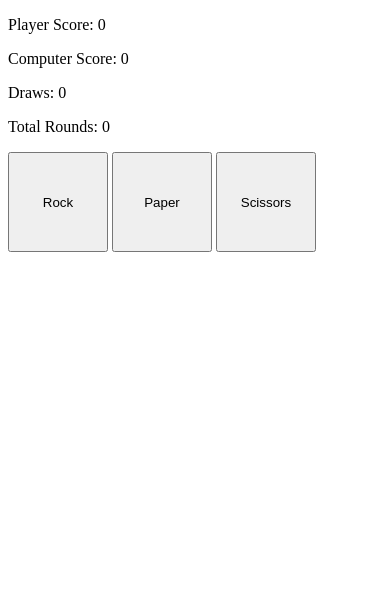
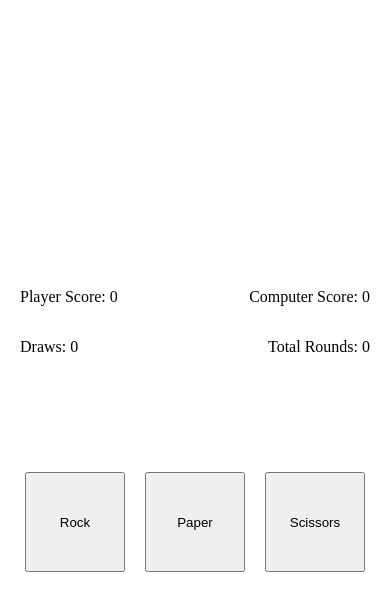
Before and after one commit to Miguel-maps/rock-paper-scissors, a plain HTML site: page index.html in a window 390 px wide. Drawn offline with Linux system fonts and the light colour scheme.

Commit message:
Make a responsive GUI

```diff
--- a/index.html
+++ b/index.html
@@ -11,10 +11,14 @@
 </head>
 <body>
     <div id ="score">
-        <p id="playerScore">Player Score: 0</p>
-        <p id="computerScore">Computer Score: 0</p>
-        <p id="draws">Draws: 0</p>
-        <p id="totalRounds">Total Rounds: 0</p>
+        <div class="playerComputerScores">
+            <p id="playerScore">Player Score: 0</p>
+            <p id="computerScore">Computer Score: 0</p>
+        </div>
+        <div class="drawsAndRounds">
+            <p id="draws">Draws: 0</p>
+            <p id="totalRounds">Total Rounds: 0</p>
+        </div>
     </div>
     <div id="playerButtons">
         <button id="rock">Rock</button>
--- a/style.css
+++ b/style.css
@@ -1,3 +1,39 @@
+html, body {
+    height: 100%;
+}
+
+.full-height {
+    height: 100%;
+}
+
+body {
+    /*margin-top: 20vh;
+    margin-bottom: 20vh;
+    margin-left: 20vw;
+    margin-right: 20vw;
+    */
+    display: flex;
+    flex-direction: column;
+    justify-content: center;
+    max-width: 350px;
+    margin: auto;
+    gap: 100px;
+}
+
+#score > .playerComputerScores, .drawsAndRounds {
+    display: flex;
+    flex-direction: row;
+    justify-content: space-between;
+    align-items: flex-end;
+}
+
+#playerButtons {
+    display: flex;
+    flex-direction: row;
+    justify-content: center;
+    gap: 20px;
+}
+
 button {
     width: 100px;
     height: 100px;
```
